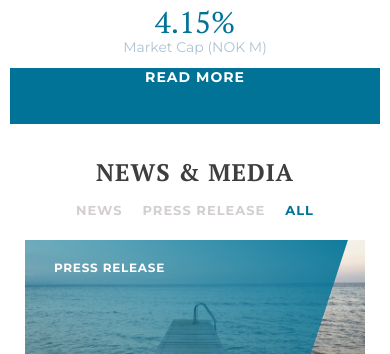
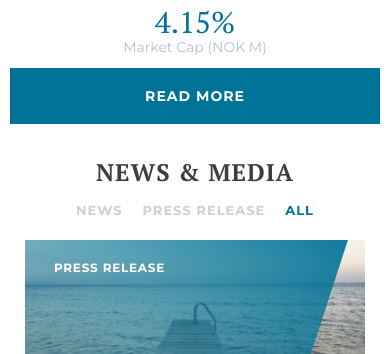
Before and after one commit to vitalyaM/business, a plain HTML site: page index.html in a window 390 px wide. Shown: the part 746-1100 px from the top of the page. Drawn offline with nearby package versions, Linux system fonts and the light colour scheme.

Commit message:
Update style.css

```diff
--- a/css/style.css
+++ b/css/style.css
@@ -534,6 +534,9 @@ header {
       margin: 0px auto; }
       .investor-stats__btn.btn {
         display: block; } }
+  @media (max-width: 767.98px) {
+    .investor-stats__btn.btn {
+      line-height: 56px; } }
   @media (max-width: 479.98px) {
     .investor-stats__btn {
       width: 100%; } }
```
